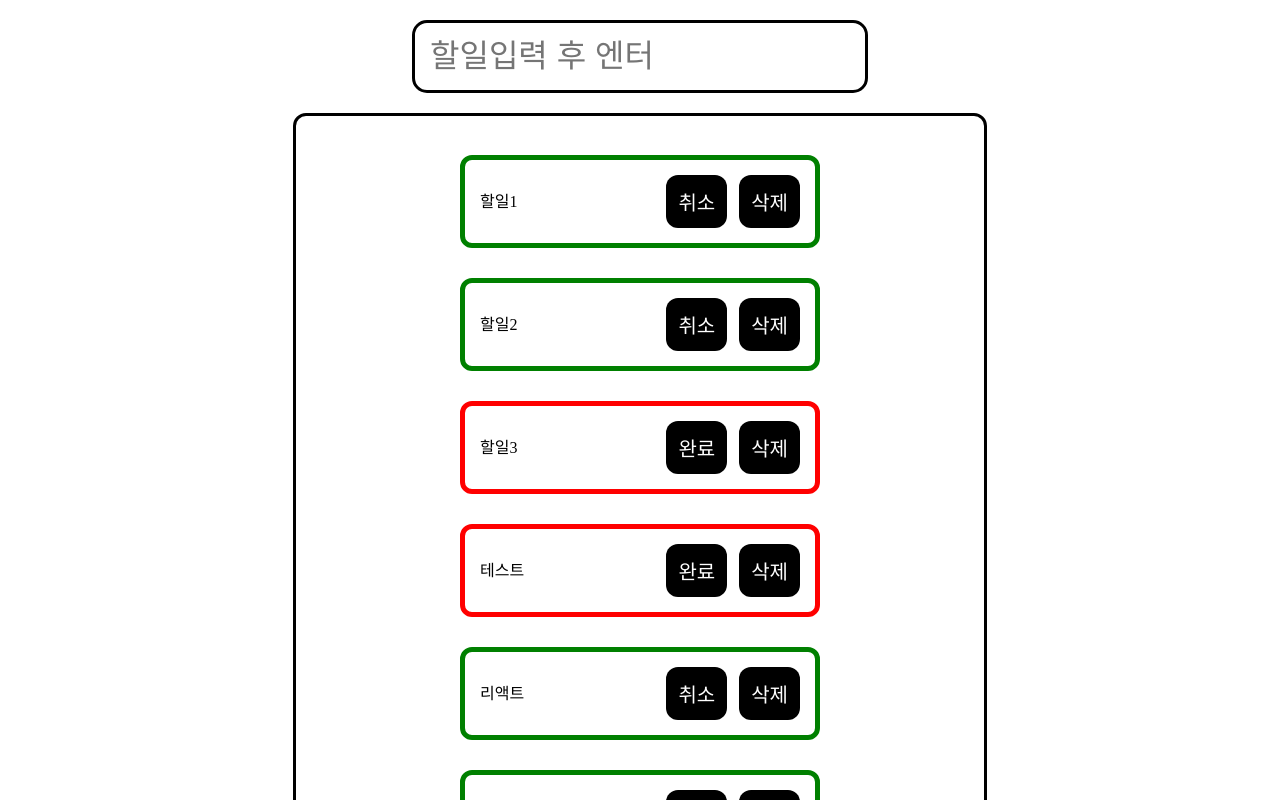
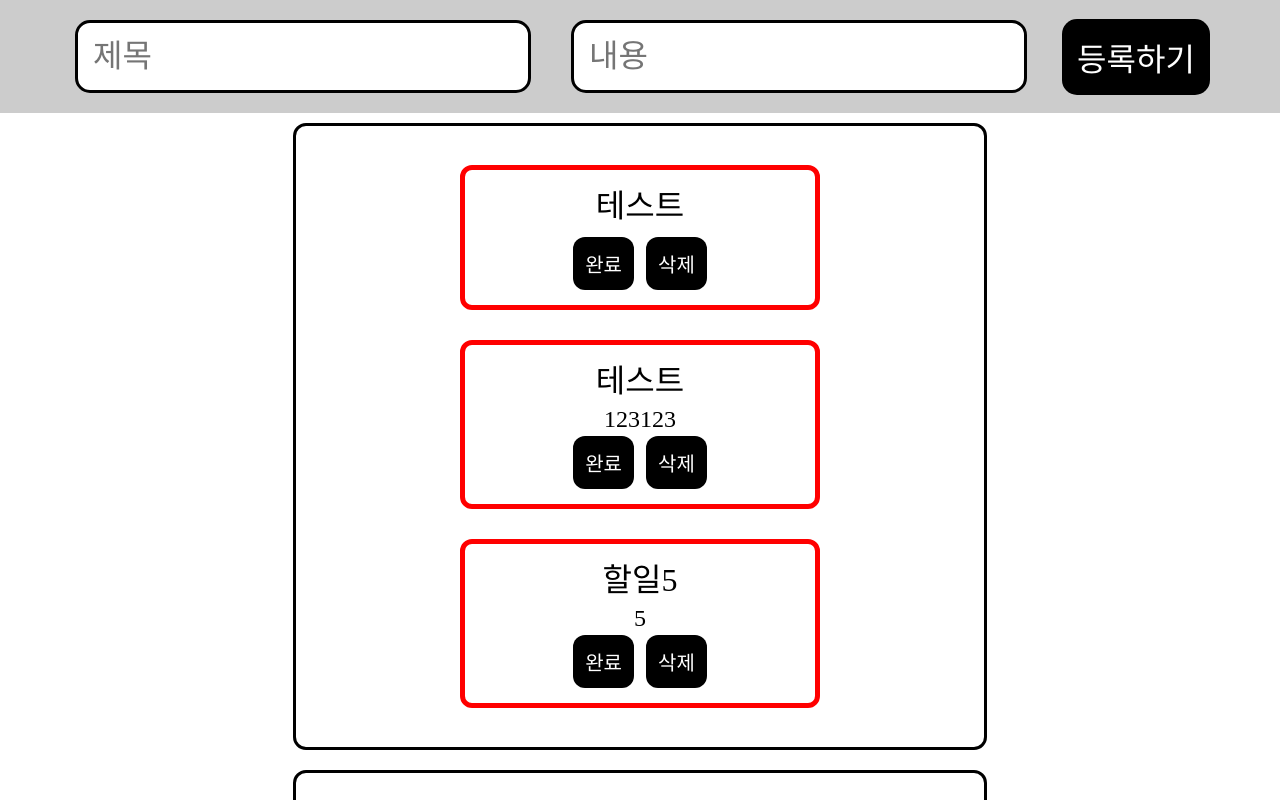
Before and after one commit to h0ngwon/sparta-week12-project, a React (Create React App) app: page / in a window 1280 px wide. Shown: the top 800 px of the page. Built offline with nearby package versions, Linux system fonts and the light colour scheme; data requests are answered from the project's data file.

Commit message:
Refactor: 커스텀 훅 리팩토링

```diff
--- a/db.json
+++ b/db.json
@@ -1,10 +1,5 @@
 {
   "todos": [
-    {
-      "id": 1,
-      "title": "할일1",
-      "isDone": true
-    },
     {
       "id": 2,
       "title": "할일2",
@@ -13,7 +8,7 @@
     {
       "id": 3,
       "title": "할일3",
-      "isDone": false
+      "isDone": true
     },
     {
       "id": "ca44392c-142e-4b04-bf6e-2135ab2c5c20",
@@ -21,14 +16,21 @@
       "isDone": false
     },
     {
-      "id": "8433c22d-ee35-4bf3-8819-9d8bdecaf09f",
-      "title": "리액트",
+      "id": "169fba18-df1f-4739-ae00-2f80048f8f47",
+      "title": "하위",
       "isDone": true
     },
     {
-      "id": "169fba18-df1f-4739-ae00-2f80048f8f47",
-      "title": "하위",
-      "isDone": true
+      "id": "39bfe617-eb56-4f27-b567-280e47367895",
+      "title": "테스트",
+      "content": "123123",
+      "isDone": false
+    },
+    {
+      "id": "c2adf2ec-682c-43ba-8422-e1558826764d",
+      "title": "할일5",
+      "content": "5",
+      "isDone": false
     }
   ]
 }
--- a/src/components/NewTodo.tsx
+++ b/src/components/NewTodo.tsx
@@ -1,39 +1,53 @@
-import { useMutation, useQueryClient } from '@tanstack/react-query';
-import { ChangeEvent, FormEvent, useState } from 'react';
+import {
+	UseMutationResult,
+	useMutation,
+	useQueryClient,
+} from '@tanstack/react-query';
+import { FormEvent } from 'react';
 import styled from 'styled-components';
 import { v4 as uuid } from 'uuid';
 import { addTodo } from '../apis/todoApi';
+import useInput from '../hooks/useInput';
 
 const NewTodo = () => {
 	const queryClient = useQueryClient();
-	const [newTodoTitle, setNewTodoTitle] = useState<string>('');
+	const [newTodoTitle, titleHandler] = useInput<string>('');
+	const [newTodoContent, contentHandler] = useInput<string>('');
 
-	const newTodoInputHandler = (e: ChangeEvent<HTMLInputElement>): void => {
-		setNewTodoTitle(e.target.value);
-	};
-
-	const addMutation = useMutation({
-		mutationKey: ['todos'],
-		mutationFn: addTodo,
-		onSuccess: () => {
-			queryClient.invalidateQueries();
-		},
-	});
+	const addMutation: UseMutationResult<Todo, Error, Todo, unknown> =
+		useMutation({
+			mutationKey: ['todos'],
+			mutationFn: addTodo,
+			onSuccess: () => {
+				queryClient.invalidateQueries({ queryKey: ['todos'] });
+			},
+		});
 
 	const submitHandler = (e: FormEvent): void => {
 		e.preventDefault();
-		addMutation.mutate({ id: uuid(), title: newTodoTitle, isDone: false });
-		setNewTodoTitle('');
+		addMutation.mutate({
+			id: uuid(),
+			title: newTodoTitle,
+			content: newTodoContent,
+			isDone: false,
+		});
 	};
 
 	return (
 		<TodoForm onSubmit={submitHandler}>
-			<TodoInput
-				onChange={newTodoInputHandler}
-				placeholder='할일입력 후 엔터'
+			<TodoTitleInput
+				onChange={titleHandler}
+				placeholder='제목'
 				value={newTodoTitle}
 				required
 			/>
+			<TodoContentInput
+				onChange={contentHandler}
+				placeholder='내용'
+				value={newTodoContent}
+				required
+			/>
+			<TodoButton>등록하기</TodoButton>
 		</TodoForm>
 	);
 };
@@ -45,11 +59,25 @@ const TodoForm = styled.form`
 	display: flex;
 	justify-content: center;
 	align-items: center;
+	background-color: #ccc;
 `;
-const TodoInput = styled.input`
+const TodoTitleInput = styled.input`
 	font-size: 32px;
 	padding: 15px;
 	margin: 20px;
 	border: 3px solid;
 	border-radius: 15px;
 `;
+
+const TodoContentInput = styled(TodoTitleInput)``;
+
+const TodoButton = styled.button`
+	font-size: 32px;
+	padding: 15px;
+	margin: 15px;
+	border: none;
+	border-radius: 15px;
+	background-color: black;
+	color: white;
+	cursor: pointer;
+`;
--- a/src/components/TodoItem.tsx
+++ b/src/components/TodoItem.tsx
@@ -1,9 +1,9 @@
-import { useMutation, useQueryClient } from '@tanstack/react-query';
+import { UseMutationResult, useMutation, useQueryClient } from '@tanstack/react-query';
 import styled from 'styled-components';
 import { removeTodo, updateTodo } from '../apis/todoApi';
 
 const TodoItem = (props: { item: Todo }) => {
-	const { id, title, isDone } = props.item;
+	const { id, title, content, isDone } = props.item;
 	const queryClient = useQueryClient();
 
 	const updateMutate = useMutation({
@@ -23,7 +23,8 @@ const TodoItem = (props: { item: Todo }) => {
 		});
 	};
 
-	const deleteMutate = useMutation({
+	const deleteMutate: UseMutationResult<Todo, Error, string, unknown> =
+		useMutation({
 			mutationKey: ['todos'],
 			mutationFn: removeTodo,
 			onSuccess: () => {
@@ -39,7 +40,8 @@ const TodoItem = (props: { item: Todo }) => {
 
 	return (
 		<Container $done={isDone}>
-			{title}
+			<TitleContainer>{title}</TitleContainer>
+			<ContentContainer>{content}</ContentContainer>
 			<ButtonContainer>
 				<DoneButton
 					onClick={() => {
@@ -66,12 +68,23 @@ const Container = styled.div<{ $done: boolean }>`
 	display: flex;
 	justify-content: space-between;
 	align-items: center;
+	flex-direction: column;
 	width: 50%;
 	padding: 15px;
 	margin: 15px;
 	border: 5px solid;
 	border-radius: 12px;
 	border-color: ${(props) => (props.$done ? 'green' : 'red')};
+`;
+
+const TitleContainer = styled.div`
+	font-size: 32px;
+	margin: 5px;
+`;
+
+const ContentContainer = styled.div`
+	font-size: 24px;
+	margin: 5px;
 `;
 
 const ButtonContainer = styled.div`
--- a/src/components/Todos.tsx
+++ b/src/components/Todos.tsx
@@ -11,11 +11,22 @@ const Todos = () => {
 	});
 
 	return (
-		<Container>
-			{data?.map((item) => {
-				return <TodoItem key={item.id} item={item} />;
-			})}
-		</Container>
+		<>
+			<Container>
+				{data
+					?.filter((item: Todo) => item.isDone === false)
+					.map((item: Todo) => {
+						return <TodoItem key={item.id} item={item} />;
+					})}
+			</Container>
+			<DoneContainer>
+				{data
+					?.filter((item: Todo) => item.isDone === true)
+					.map((item: Todo) => {
+						return <TodoItem key={item.id} item={item} />;
+					})}
+			</DoneContainer>
+		</>
 	);
 };
 
@@ -26,8 +37,11 @@ const Container = styled.div`
 	flex-direction: column;
 	align-items: center;
 	width: 50vw;
-	height: 100%;
+	height: 50%;
 	border: 3px solid;
 	border-radius: 13px;
 	padding: 24px;
+    margin: 10px;
 `;
+
+const DoneContainer = styled(Container)``;
--- /dev/null
+++ b/src/hooks/useInput.ts
@@ -0,0 +1,14 @@
+import { ChangeEvent, useState } from 'react';
+
+const useInput = <T>(defaultValue: T): [T, (e : ChangeEvent<HTMLInputElement>) => void] => {
+	const [value, setValue] = useState<T>(defaultValue);
+
+	const changeHandler = (e: ChangeEvent<HTMLInputElement>)  => {
+        // SetStateAction<T> 필요?
+		setValue(e.target.value as T);
+	};
+
+	return [value, changeHandler];
+};
+
+export default useInput;
--- /dev/null
+++ b/src/hooks/useQuery.ts
@@ -0,0 +1 @@
+export {};
--- a/src/todo.d.ts
+++ b/src/todo.d.ts
@@ -1,5 +1,6 @@
 declare type Todo = {
     id: string,
     title: string,
+    content: string,
     isDone: boolean,
 }
```
Lines whose indentation alone changed are shown as unchanged.
